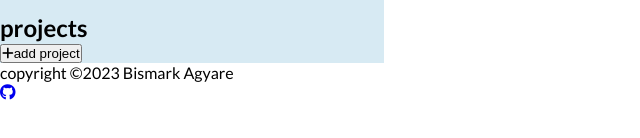
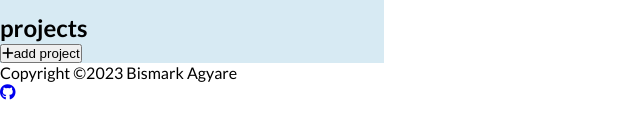
Before and after one commit to bismarkagyare/todo, a website: page dist/index.html in a window 1280 px wide. Shown: the part 406-544 px from the top of the page, 0-640 px from the left. Drawn offline with Linux system fonts and the light colour scheme; a web font is replaced by a local one.

Commit message:
fix error

```diff
--- a/dist/index.html
+++ b/dist/index.html
@@ -71,7 +71,7 @@
     <div class="projects-preview" id="projects-preview"></div>
   </section>
   <footer class="footer">
-    <p>copyright &copy;2023 Bismark Agyare</p>
+    <p>Copyright &copy;2023 Bismark Agyare</p>
     <a href="https://github.com/bismarkagyare" target="_blank">
       <i class="fab fa-github"></i>
     </a>
```
